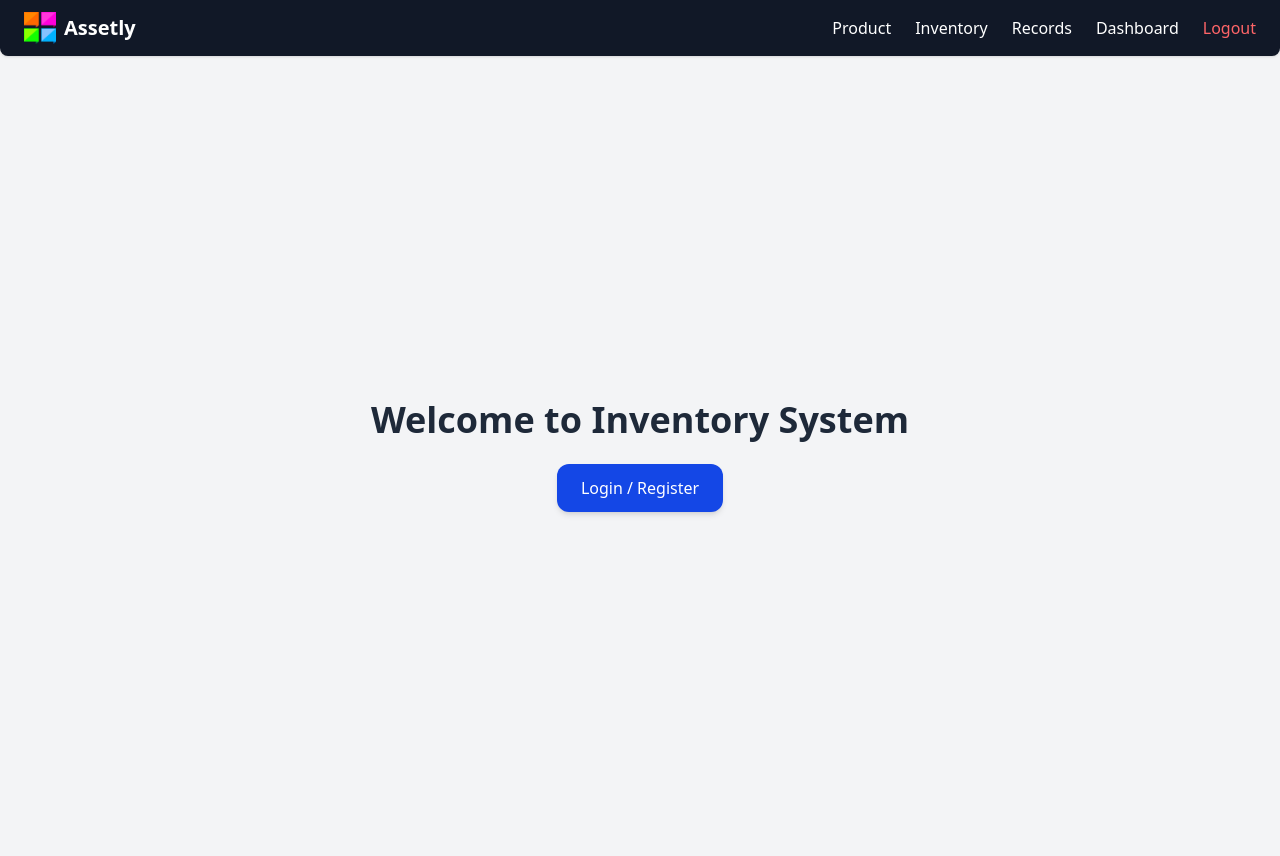
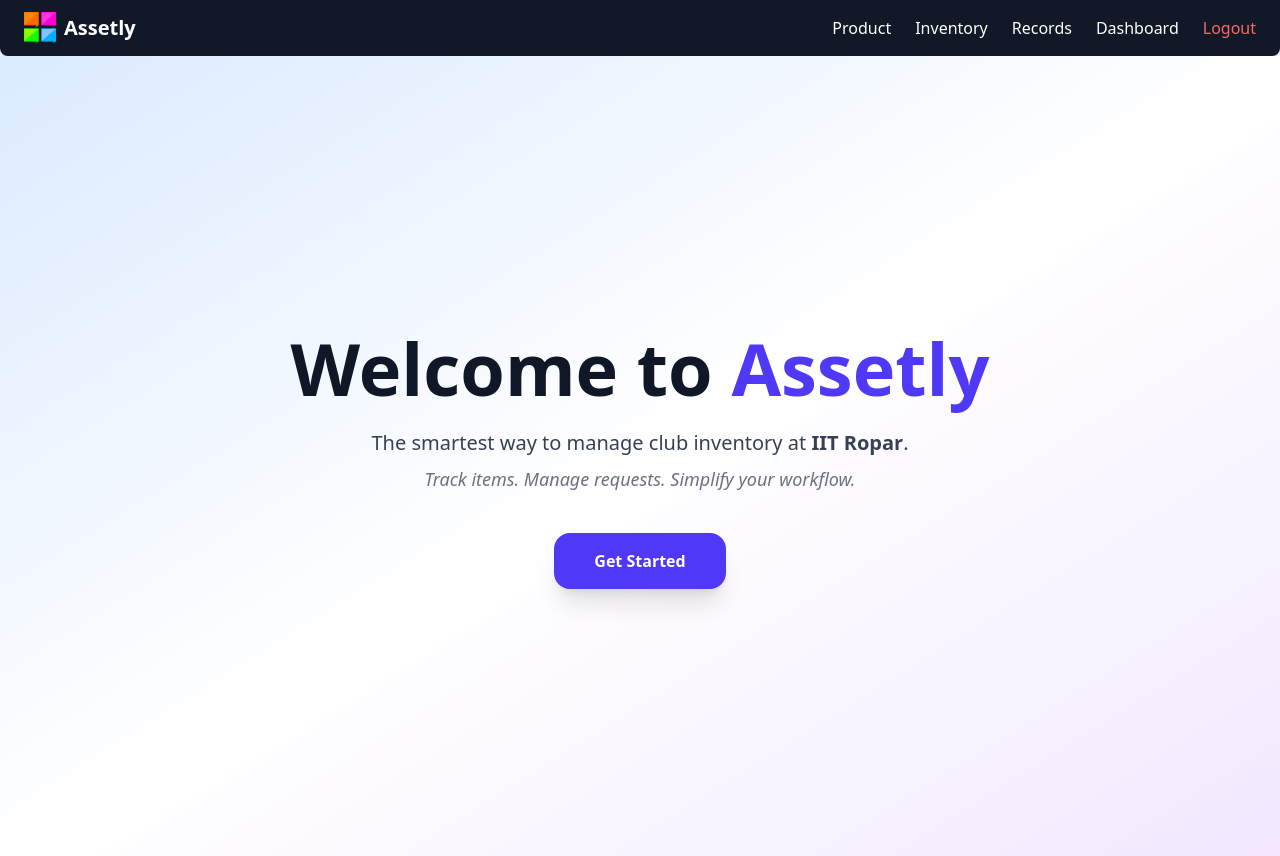
Before and after one commit to shubhamgupta1017/Assetly, a React (Vite) app in the folder ims/: page / in a window 1280 px wide. Built offline with nearby package versions, Linux system fonts and the light colour scheme.

Commit message:
Imporved UI of HomePage

```diff
--- a/ims/package.json
+++ b/ims/package.json
@@ -12,6 +12,7 @@
     "@tailwindcss/vite": "^4.1.8",
     "axios": "^1.9.0",
     "clsx": "^2.1.1",
+    "framer-motion": "^12.18.1",
     "lucide-react": "^0.514.0",
     "react": "^19.1.0",
     "react-dom": "^19.1.0",
--- a/ims/src/pages/HomePage.tsx
+++ b/ims/src/pages/HomePage.tsx
@@ -1,19 +1,37 @@
 import React from 'react';
 import { useNavigate } from 'react-router-dom';
+import { motion } from 'framer-motion';
 
 const HomePage: React.FC = () => {
   const navigate = useNavigate();
 
   return (
-    <div className="min-h-screen flex flex-col items-center justify-center bg-gray-100 text-gray-800 px-4">
-      <h1 className="text-4xl font-bold mb-6">Welcome to Inventory System</h1>
+    <div className="min-h-screen bg-gradient-to-br from-blue-100 via-white to-purple-100 flex flex-col items-center justify-center px-6 py-10 relative overflow-hidden">
+      <motion.div
+        initial={{ opacity: 0, y: 30 }}
+        animate={{ opacity: 1, y: 0 }}
+        transition={{ duration: 1.2 }}
+        className="text-center z-10"
+      >
+        <h1 className="text-5xl sm:text-6xl md:text-7xl font-extrabold text-gray-900 leading-tight">
+          Welcome to <span className="text-indigo-600">Assetly</span>
+        </h1>
+        <p className="mt-4 text-lg sm:text-xl text-gray-700 max-w-2xl mx-auto">
+          The smartest way to manage club inventory at <strong>IIT Ropar</strong>.
+        </p>
+        <p className="mt-2 text-md sm:text-lg text-gray-500 max-w-xl mx-auto italic">
+          Track items. Manage requests. Simplify your workflow.
+        </p>
 
-      <button
-        onClick={() => navigate('/login')}
-        className="px-6 py-3 bg-blue-700 text-white rounded-xl hover:bg-blue-800 transition shadow-md"
-      >
-        Login / Register
-      </button>
+        <motion.button
+          whileHover={{ scale: 1.05 }}
+          whileTap={{ scale: 0.95 }}
+          onClick={() => navigate('/login')}
+          className="mt-10 px-10 py-4 bg-indigo-600 text-white font-semibold rounded-2xl shadow-xl hover:bg-indigo-700 transition"
+        >
+          Get Started
+        </motion.button>
+      </motion.div>
     </div>
   );
 };
```
Also changed, not shown: 1 other file (tests, documents, lock files or other folders).
